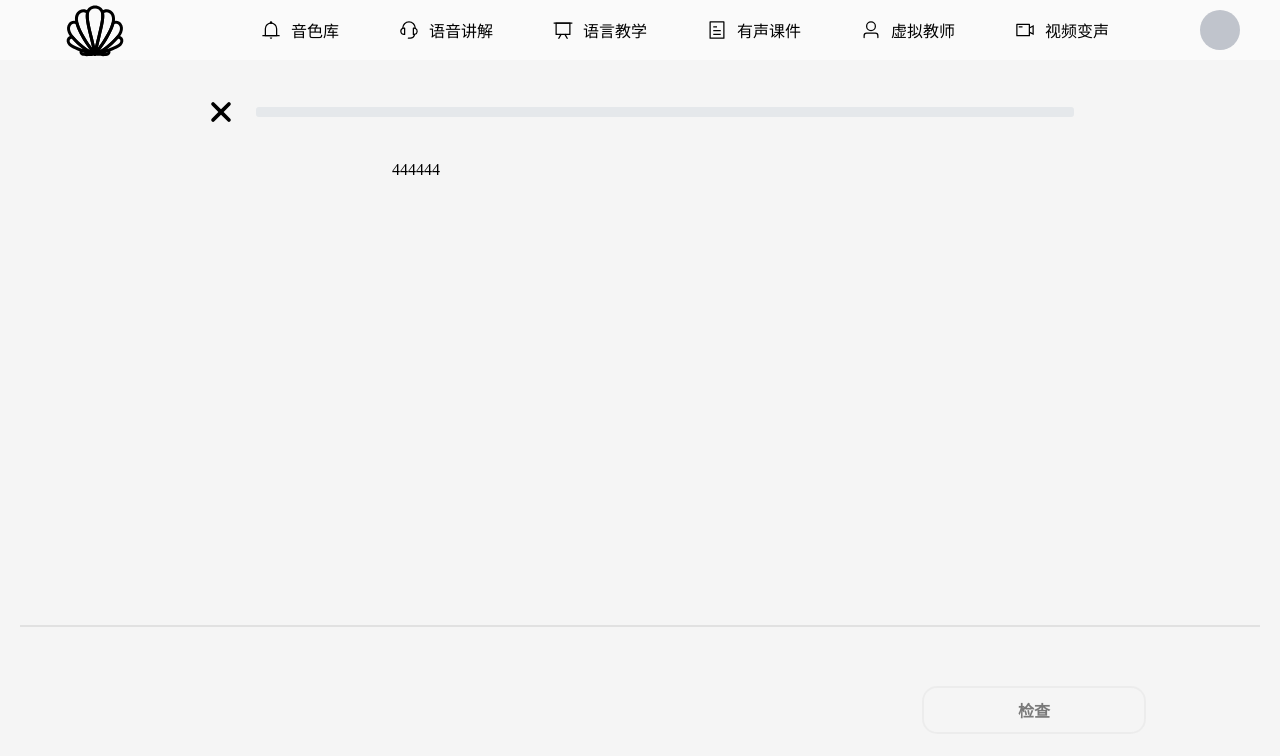
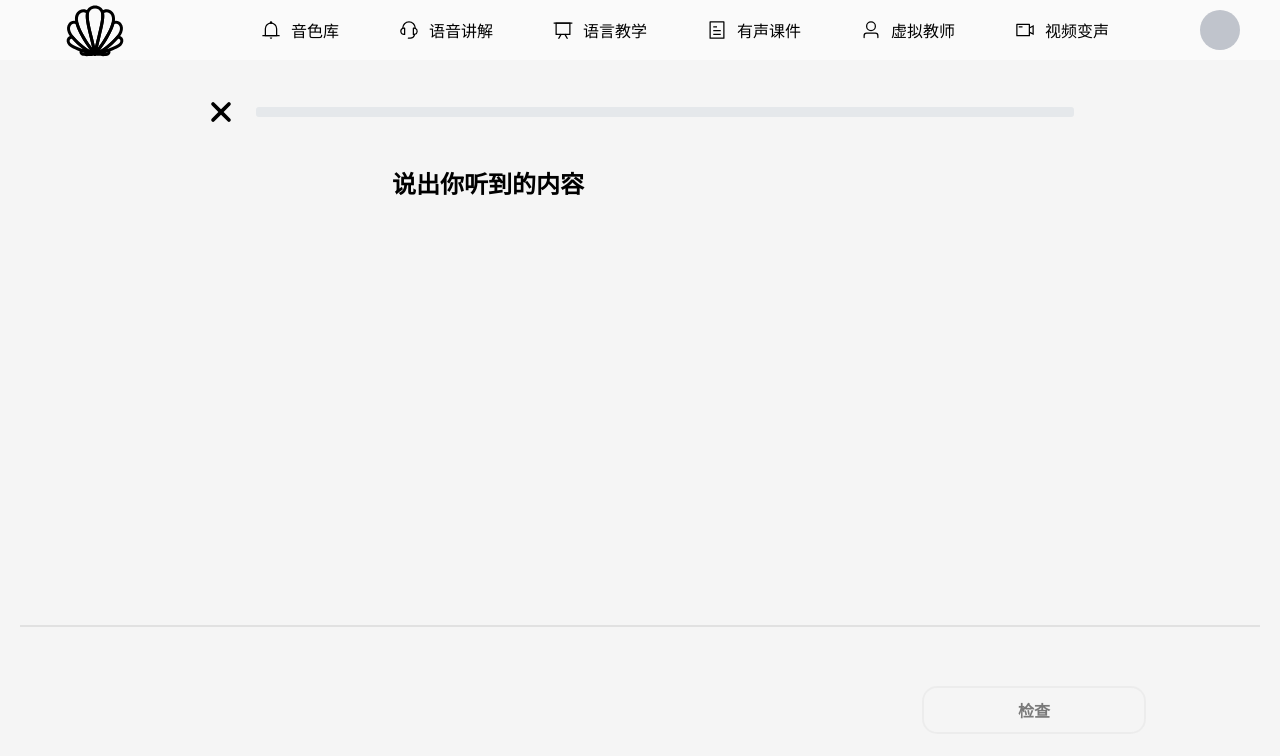
Before and after one commit to Demonor-alt/Sound, a Vue app: page /#/teach/practise in a window 1280 px wide. Shown: the top 756 px of the page. Built offline with nearby package versions, Linux system fonts and the light colour scheme.

Commit message:
接口修改

```diff
--- a/src/api/bank/mybank.js
+++ b/src/api/bank/mybank.js
@@ -6,7 +6,7 @@ export const bankQueryService = (userId) => {
 }
 //删除
 export const bankDeleteService = (voiceId) => {
-    return request.delete("mybank?voiceId=" + voiceId);
+    return request.delete("/mybank/delete?voiceId=" + voiceId);
 }
 //新增
 export const bankInsertService = (data) => {
--- a/src/views/bank/CreateSound.vue
+++ b/src/views/bank/CreateSound.vue
@@ -446,9 +446,6 @@ const sendAudiosToBackend = async () => {
     files.value.forEach((file) => {
         formData.append('files', file.file);
     });
-    for (const [key, value] of formData.entries()) {
-        console.log(`${key}:`, value);
-    }
     try {
         let result = await bankInsertService(formData);
         samples.value = result.data.sample;
@@ -482,7 +479,11 @@ const toMyBankAndInsert = async () => {
     router.push('/mybank');
     stepStore.reduceStep();
     const newSamples = samples.value.slice(1);
-    let result = await bankInsertSamplesService(newSamples);
+    const addData = {
+        voiceId: currentVoiceId.value,
+        samples:newSamples
+    }
+    let result = await bankInsertSamplesService(addData);
 }
 const toMyBankAndUpdate = async () => {
     router.push('/mybank');
@@ -501,13 +502,18 @@ const generateSample = async (index) => {
 onMounted(async () => {
     if (queryVoiceId !== undefined) {
         let result = await bankQueryDetailService(queryVoiceId);
-        insertData.value = result.data.insertData;
-        samples.value = result.data.samples;
+        insertData.value = result.data;
+        samples.value = result.data.voiceSamples;
     }
 })
 const toStep2AndUpdate = async () => {
+    const updateData = {
+        ...insertData,
+        voiceId: currentVoiceId.value,
+    }
     let result = await bankUpdateService(insertData.value);
     stepStore.incrementStep();
+    console.log(result)
 }
 </script>
 
--- a/src/views/bank/MyBank.vue
+++ b/src/views/bank/MyBank.vue
@@ -244,6 +244,7 @@ onMounted(() => {
 });
 const deleteService = async(id) => {
     let result = await bankDeleteService(id);
+    console.log(result);
     bankList();
 };
 </script>
--- a/src/views/teach/practise/Speak.vue
+++ b/src/views/teach/practise/Speak.vue
@@ -1,21 +1,23 @@
 <template>
-    <!-- 这里可以使用接收到的 data-item -->
-    <div>
-        <p>444444{{ dataItem.title }}</p>
+    <h1>说出你听到的内容</h1>
+    <div class="content">
+
     </div>
 </template>
 
 <script setup>
-import { defineProps } from 'vue';
 
-const props = defineProps({
-    dataItem: {
-        type: Object,
-        default: () => ({})
-    }
-});
+
+
 </script>
 
 <style scoped>
-/* 子组件样式 */
+
+.content{
+    margin-top: 12%;
+    display: flex;
+    flex-direction: column;
+    align-items: center;
+    gap: 20px;
+}
 </style>
```
